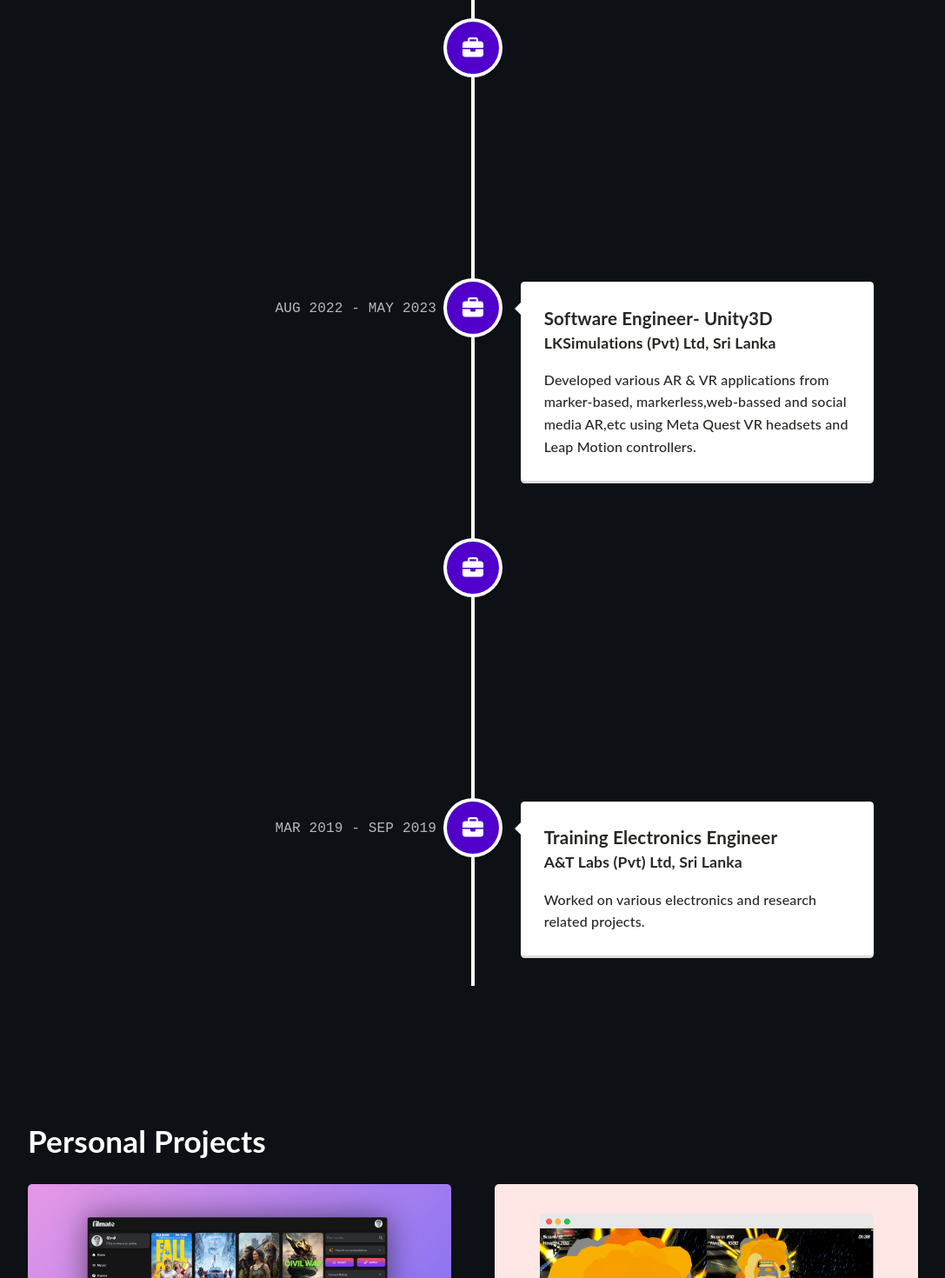
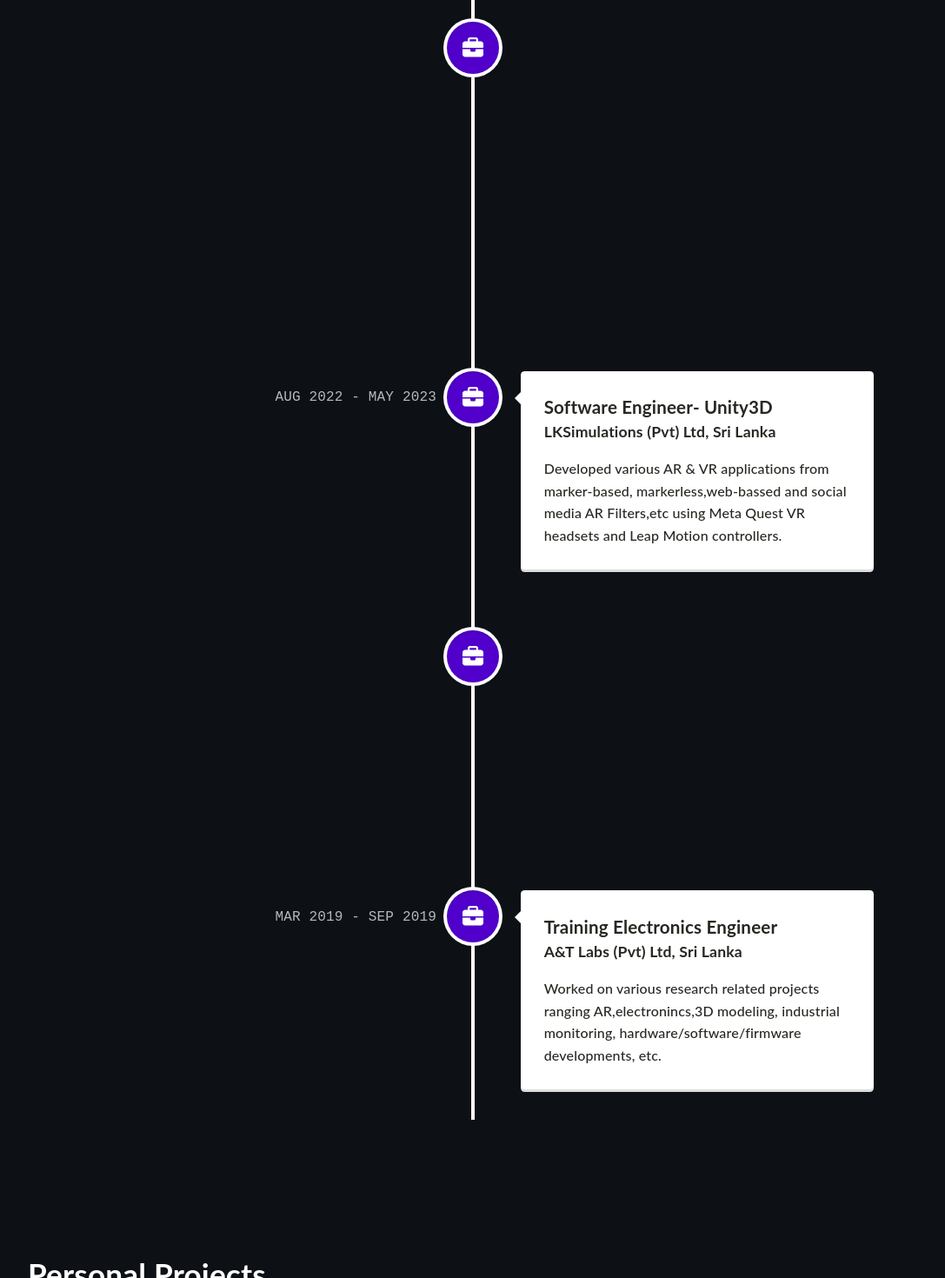
Before and after one commit to Sadev-Kalubowila/Portfolio, a React (Create React App) app: page / in a window 1280 px wide. Shown: the part 1760-3230 px from the top of the page at 87% size, without its empty margins (96-1183 px from the left). Built offline with nearby package versions, Linux system fonts and the light colour scheme.

Commit message:
Update Timeline

```diff
--- a/src/components/Timeline.tsx
+++ b/src/components/Timeline.tsx
@@ -23,7 +23,7 @@
             <h3 className="vertical-timeline-element-title">Senior XR|VR Engineer</h3>
             <h4 className="vertical-timeline-element-subtitle">Mediwave (Pvt) Ltd, Sri Lanka</h4>
             <p>
-              Developed the world's first fully functional connected ambulance solution for the National Ambulance Service using Microsoft HoloLens 2, Vuzix Smart Glasses, and Azure services.
+              Developed the world's first fully functional 5G-connected ambulance solution powered by Mixed Reality and AI using Microsoft HoloLens 2, Vuzix Smart Glasses, and Azure services enabling real-time communication and advanced medical data visualization. Served as Team Lead and Scrum master, earning the "Transformer of the Month" award for outstanding contribution.
             </p>
           </VerticalTimelineElement>
           <VerticalTimelineElement
@@ -35,7 +35,7 @@
             <h3 className="vertical-timeline-element-title">Software Engineer- Unity3D</h3>
             <h4 className="vertical-timeline-element-subtitle">LKSimulations (Pvt) Ltd, Sri Lanka</h4>
             <p>
-              Developed various AR & VR applications from marker-based, markerless,web-bassed and social media AR,etc using Meta Quest VR headsets and Leap Motion controllers.
+              Developed various AR & VR applications from marker-based, markerless,web-bassed and social media AR Filters,etc using Meta Quest VR headsets and Leap Motion controllers.
             </p>
           </VerticalTimelineElement>
           <VerticalTimelineElement
@@ -59,7 +59,7 @@
             <h3 className="vertical-timeline-element-title">Training Electronics Engineer</h3>
             <h4 className="vertical-timeline-element-subtitle">A&T Labs (Pvt) Ltd, Sri Lanka</h4>
             <p>
-              Worked on various electronics and research related projects.
+              Worked on various research related projects ranging AR,electronincs,3D modeling, industrial monitoring, hardware/software/firmware developments, etc.
             </p>
           </VerticalTimelineElement>
         </VerticalTimeline>
```
